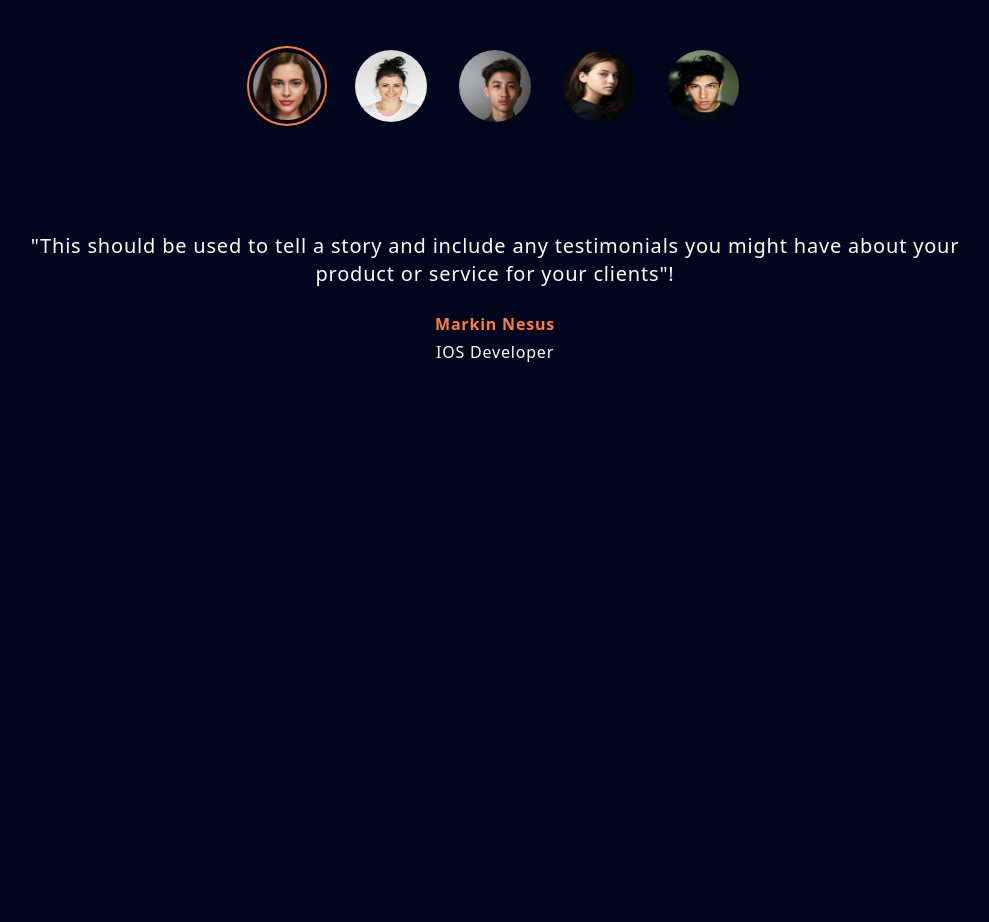
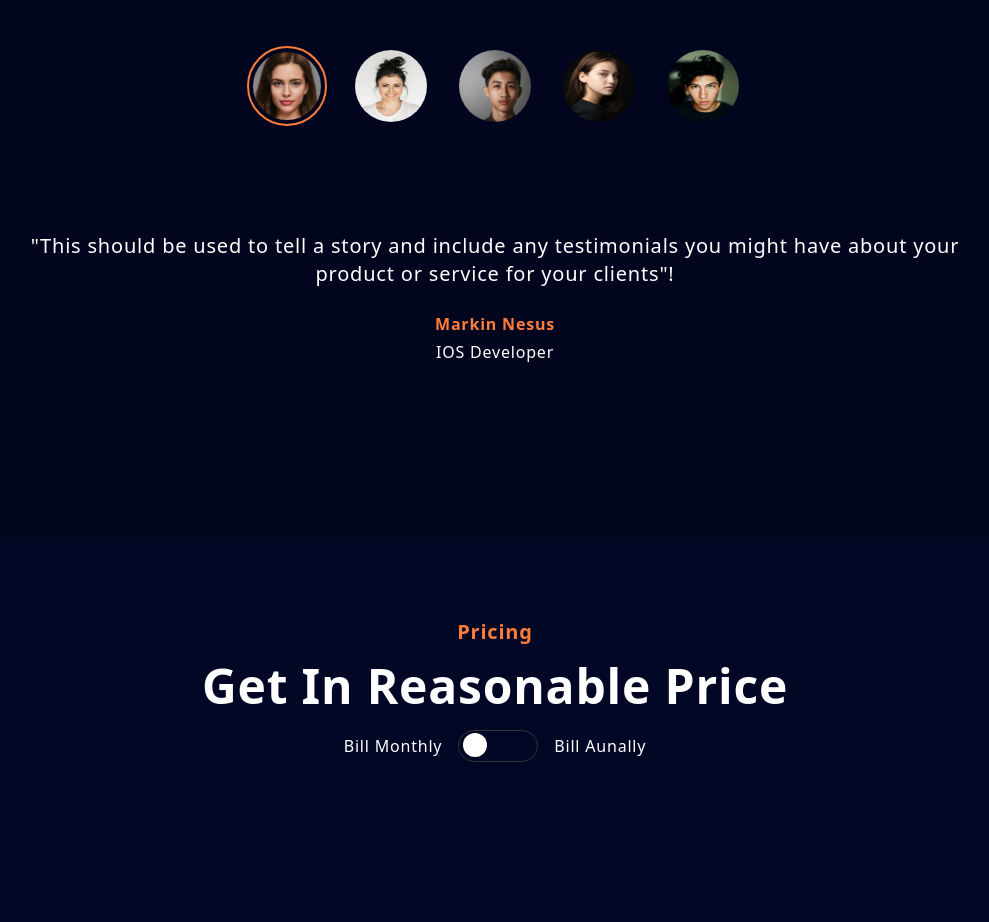
Before and after one commit to Guna-Pandi/Tailwindcss-begining-2, a website: page src/index.html in a window 1280 px wide. Shown: the part 2769-3691 px from the top of the page, without its empty margins (145-1134 px from the left). Before the commit the page ends 3307 px from the top, so only its background shows below. Drawn offline with Linux system fonts and the light colour scheme.

Commit message:
Added:Toggle Button

```diff
--- a/src/index.html
+++ b/src/index.html
@@ -311,27 +311,32 @@
               <img
                 src="../img/user1.jpg"
                 alt=""
-                class="active-pic h-20 w-20 rounded-full p-1 m-3 cursor-pointer user-pic" onclick="showReview()" />
+                class="active-pic h-20 w-20 rounded-full p-1 m-3 cursor-pointer user-pic"
+                onclick="showReview()" />
               <img
                 src="../img/user2.jpg"
                 alt=""
-                class="h-20 w-20 rounded-full p-1 m-3 cursor-pointer user-pic" onclick="showReview()"/>
+                class="h-20 w-20 rounded-full p-1 m-3 cursor-pointer user-pic"
+                onclick="showReview()" />
               <img
                 src="../img/user3.jpg"
                 alt=""
-                class="h-20 w-20 rounded-full p-1 m-3 cursor-pointer user-pic" onclick="showReview()"/>
+                class="h-20 w-20 rounded-full p-1 m-3 cursor-pointer user-pic"
+                onclick="showReview()" />
               <img
                 src="../img/user4.jpg"
                 alt=""
-                class="h-20 w-20 rounded-full p-1 m-3 cursor-pointer user-pic" onclick="showReview()"/>
+                class="h-20 w-20 rounded-full p-1 m-3 cursor-pointer user-pic"
+                onclick="showReview()" />
               <img
                 src="../img/user5.jpg"
                 alt=""
-                class="h-20 w-20 rounded-full p-1 m-3 cursor-pointer user-pic" onclick="showReview()"/>
+                class="h-20 w-20 rounded-full p-1 m-3 cursor-pointer user-pic"
+                onclick="showReview()" />
             </div>
             <div
               class="grid place-items-center text-center m-auto md:w-4/5 min-h-[40vh]">
-              <div class="user-text active-text" >
+              <div class="user-text active-text">
                 <p class="md:text-xl mb-6">
                   "This should be used to tell a story and include any
                   testimonials you might have about your product or service for
@@ -386,6 +391,25 @@
           </div>
         </div>
       </section>
+      <!-- Pricing section -->
+      <section id="pricing" class="bg-color-primary-light">
+        <div class="container py-20">
+          <div class="text-center m-auto mb-20 md:ww-1/2">
+            <h4 class="font-bold text-xl text-color-secondary mb-4">Pricing</h4>
+            <h1 class="title">Get In Reasonable Price</h1>
+            <!-- Rounded switch -->
+            <div class="mt-5 flex items-center justify-center gap-4">
+              <p>Bill Monthly</p>
+              <label for="" class="relative inline-block w-20 h-8 rounded-full">
+                <input type="checkbox" id="togglebtn" class="peer opacity-0 w-0 h-0">
+                <span class="absolute top-0 left-0 right-0 bottom-0 bg-color-primary-light border border-solid border-color-gray rounded-full duration-300 before:content-[''] before:absolute before:w-6 before:h-6 before:bottom-1 before:left-1 before:rounded-full before:bg-color-white before:duration-300 peer-checked:translate-x-12 peer-checked:bg-color-secondary"></span>
+              </label>
+              <p>Bill Aunally</p>
+              <!-- Rounded switch -->
+            </div>
+          </div>
+        </div>
+      </section>
     </main>
 
     <script src="./script.js"></script>
```
Also changed, not shown: css/main.css.
